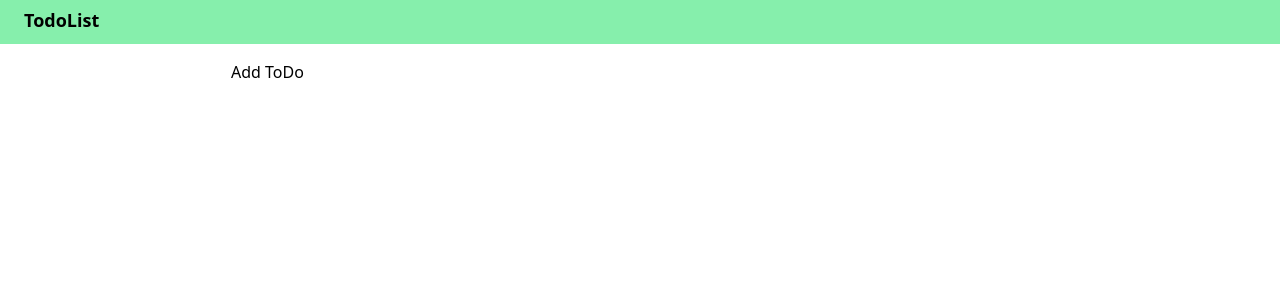
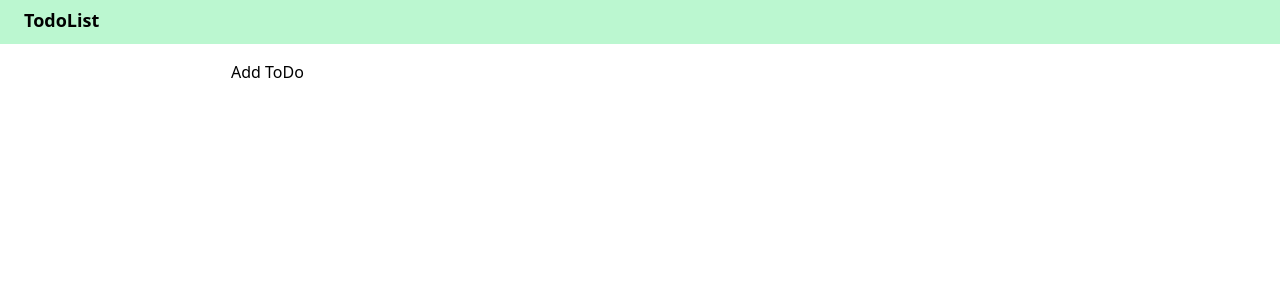
Before and after one commit to doguto/ToDoApp, a React (Vite) app: page / in a window 1280 px wide. Shown: the top 300 px of the page. Built offline with nearby package versions, Linux system fonts and the light colour scheme.

Commit message:
[Update] Header's color

```diff
--- a/src/layout/pageHeader.jsx
+++ b/src/layout/pageHeader.jsx
@@ -2,7 +2,7 @@ import "../App.css";
 
 export const PageHeader = () => {
   return (
-    <div className="w-full p-2 mb-4 bg-green-300">
+    <div className="w-full p-2 mb-4 bg-green-200">
       <h1 className="relative left-4 bottom-0.5 text-lg font-bold">TodoList</h1>
     </div>
   );
```
